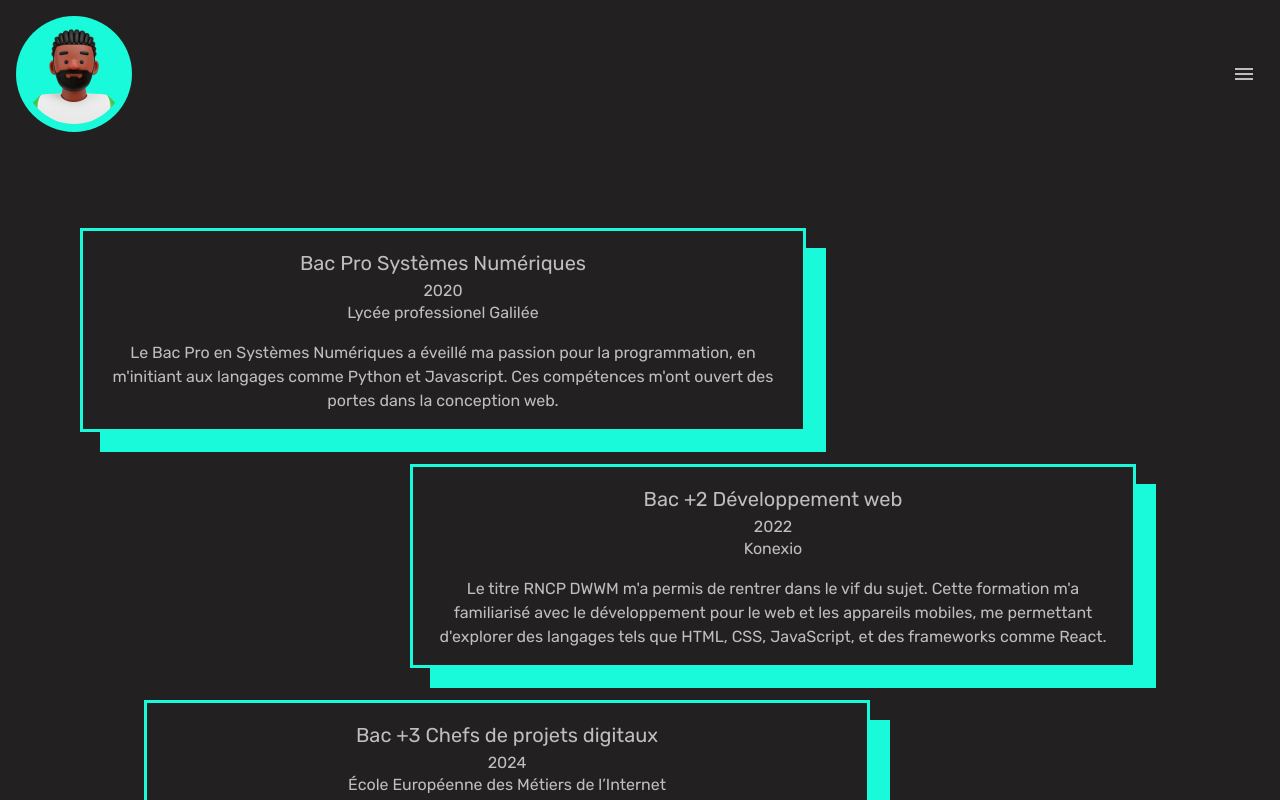
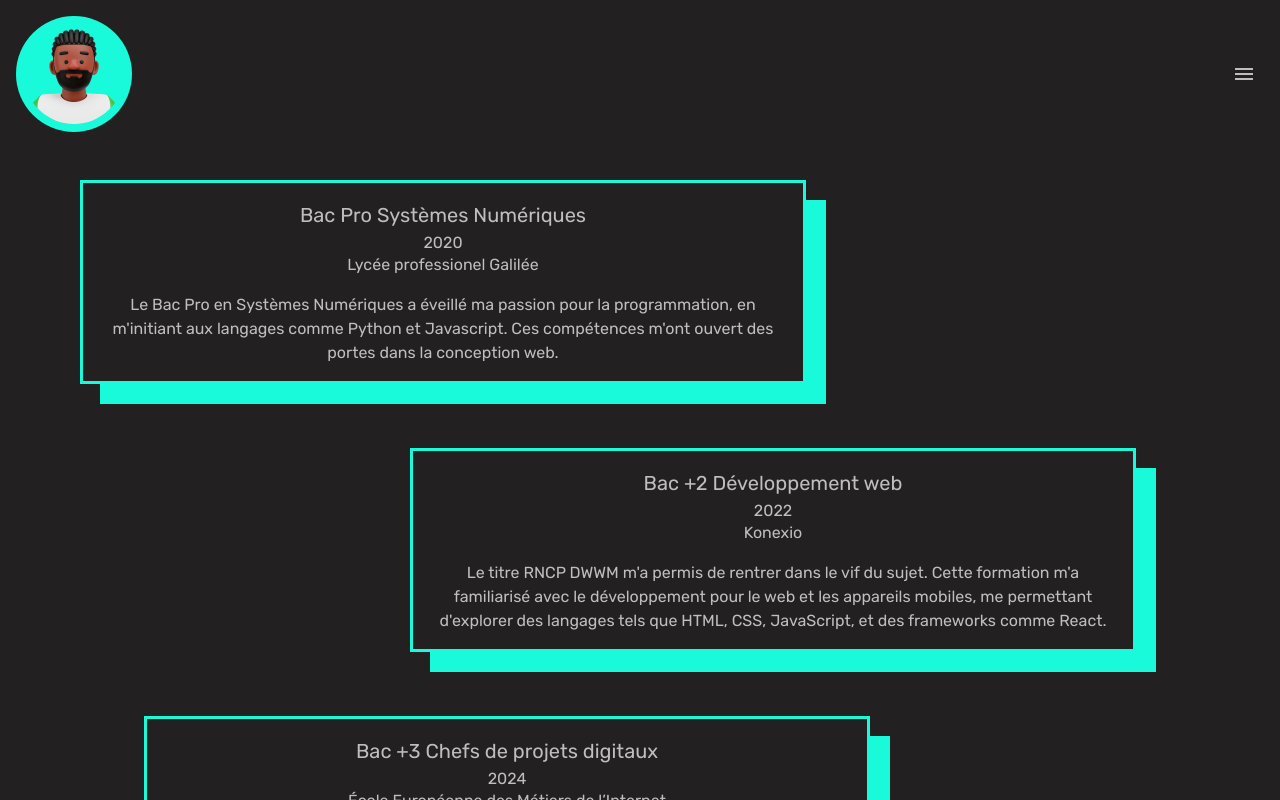
Before and after one commit to Djibril2Kumo/Portfolio, a React (Create React App) app: page / in a window 1280 px wide. Both pictures are taken after a click on the button "DÉCOUVRIR MON PROFIL". Shown: the top 800 px of the page. Built offline with nearby package versions, Linux system fonts and the light colour scheme.

Commit message:
formations

```diff
--- a/src/App.css
+++ b/src/App.css
@@ -18,10 +18,6 @@
   src: url("../public/Nunito/static/Nunito-Regular.ttf");
 }
 
-.pageContainer {
-  min-height: 100vh;
-  margin-top: 5em;
-}
 
 .App {
   font-family: "Rubik/Regular";
--- a/src/Components/Formations.js
+++ b/src/Components/Formations.js
@@ -5,7 +5,7 @@ import Style from "./Formations.module.css";
 
 export default function FormationsPage() {
   return (
-    <div className='pageContainer'>
+    <div className={Style.pageContainer}>
       {Formations.map((formation) => (
         <div className={Style.container} key={formation.id}>
           <Typography variant="h6">{formation.title}</Typography>
--- a/src/Components/Formations.module.css
+++ b/src/Components/Formations.module.css
@@ -3,7 +3,6 @@
   flex-direction: column;
   flex-wrap: wrap;
   justify-content: space-between;
-  margin: 2em;
 }
 
 .container {
@@ -39,7 +38,7 @@
 
 @media (max-width: 900px) {
   .container:nth-child(n) {
-    margin: 4em 2em;
+    margin: 2em;
     padding: 0.5em;
     width: calc(100% - 5em);
   }
```
